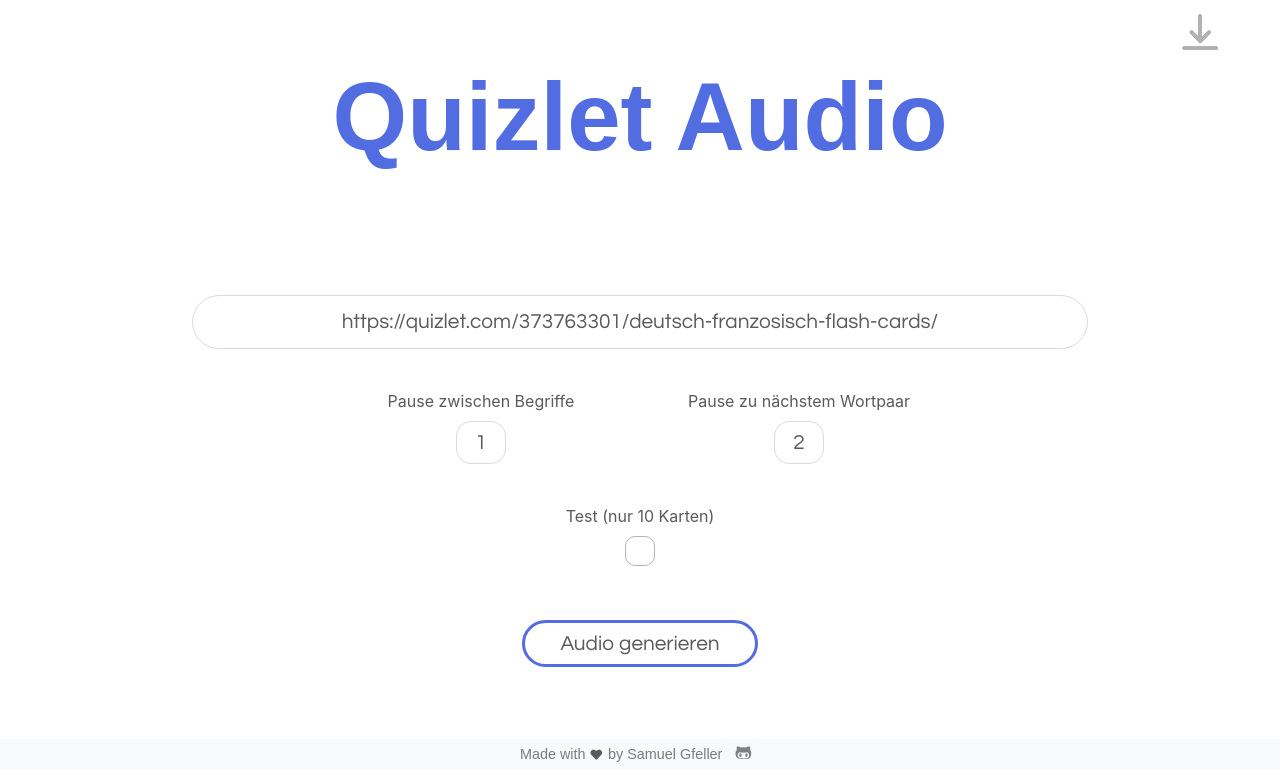
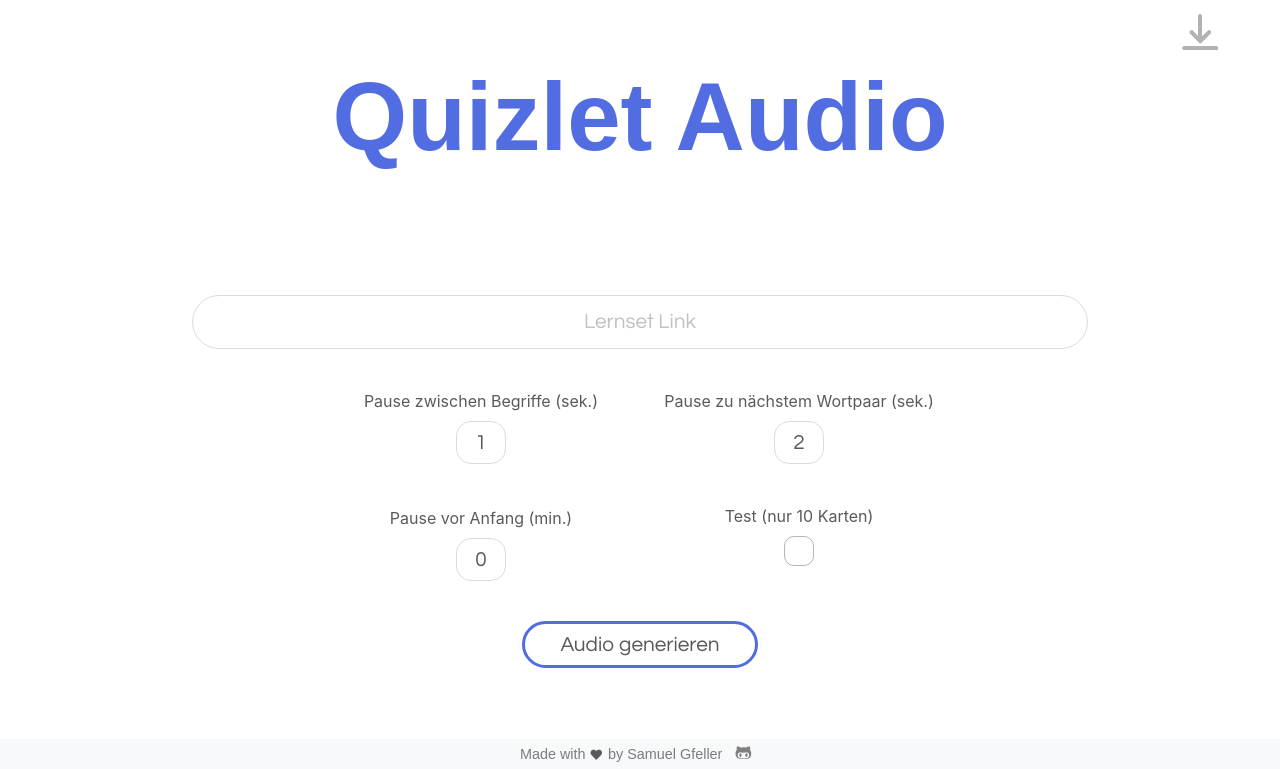
Before and after one commit to samuelgfeller/quizlet-audio-converter, a PHP site: page /stream_recorder/ in a window 1280 px wide. Shown: the part 31-800 px from the top of the page. Run offline with PHP 8.4, Linux system fonts and the light colour scheme; some libraries are stand-ins or nearby versions.

Commit message:
Added variable begin silence duration

```diff
--- a/index.html
+++ b/index.html
@@ -27,26 +27,32 @@
 
 <form action="frontend/convert_page.php" id="form" method="post">
     <input id="linkInput" class="input" name="quizletLink" type="text" placeholder="Lernset Link"
-           onClick="this.select();"
-           value="https://quizlet.com/373763301/deutsch-franzosisch-flash-cards/" required>
+           onClick="this.select();" required>
     <div class="allSilenceInputDiv">
         <div class="silenceDiv">
-            <label for="shortSilenceInput">Pause zwischen Begriffe</label>
+            <label for="shortSilenceInput">Pause zwischen Begriffe (sek.)</label>
             <input id="shortSilenceInput" name="shortSilenceDuration" class="silenceInput input" type="number"
                    value="1" required>
         </div>
         <div class="silenceDiv">
-            <label for="longSilenceInput">Pause zu nächstem Wortpaar</label>
+            <label for="longSilenceInput">Pause zu nächstem Wortpaar (sek.)</label>
             <input id="longSilenceInput" name="longSilenceDuration" class="silenceInput input" type="number"
                    value="2" required>
         </div>
     </div>
-    <div class="testFieldDiv">
-        <label for="testInput" class="label">Test (nur 10 Karten)</label>
-        <label>
-            <input id="testInput" name="isTest" class="input" type="checkbox" placeholder="">
-            <span></span>
-        </label>
+    <div class="allSilenceInputDiv">
+        <div class="silenceDiv">
+            <label for="beginSilence">Pause vor Anfang (min.)</label>
+            <input id="beginSilence" name="beginSilenceDuration" class="silenceInput input" type="number"
+                   value="0" required>
+        </div>
+        <div class="silenceDiv">
+            <label for="testInput" class="label">Test (nur 10 Karten)</label>
+            <label>
+                <input id="testInput" name="isTest" class="input" type="checkbox" placeholder="">
+                <span></span>
+            </label>
+        </div>
     </div>
 
     <button type="submit" id="submitBtn" class="input">Audio generieren</button>
```
Also changed, not shown: logic/Converter.php (+33 -21 lines), logic/convert.php (+8 -2 lines).
